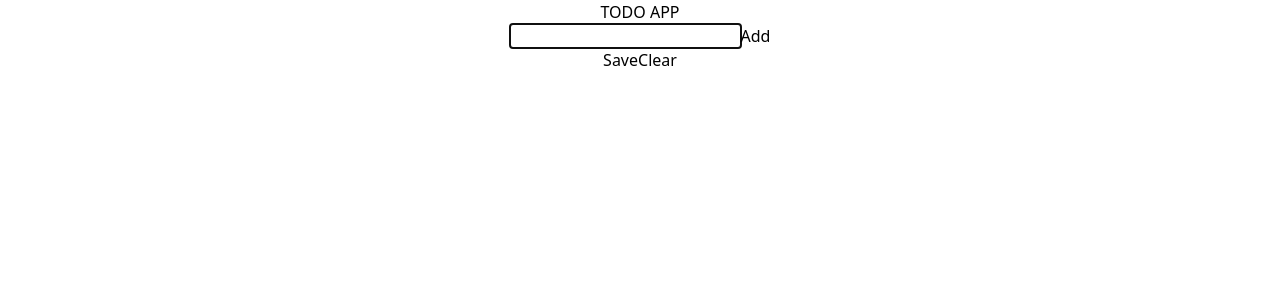
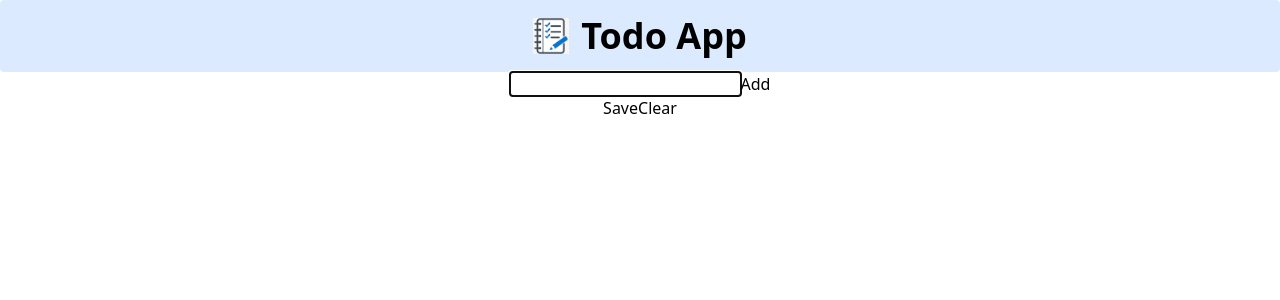
Before and after one commit to LokeshJawale1996/Todo-List, a React (Create React App) app in the folder todo-list/: page / in a window 1280 px wide. Shown: the top 300 px of the page. Built offline with nearby package versions, Linux system fonts and the light colour scheme.

Commit message:
Navbar styling

```diff
--- a/todo-list/src/components/NavBar.js
+++ b/todo-list/src/components/NavBar.js
@@ -1,8 +1,16 @@
 import React from "react";
+import Logo from './images/logo2.jpg'
 function Navbar() {
-    return (<div>
-<h1>TODO APP</h1>
-    </div>
-    )
+  return (
+   <nav className="bg-blue-100 border-red-200 px-2 sm:px-4 py-4 rounded dark:bg-gray-900 text-center">
+      <div className="container mx-auto flex justify-center">
+
+      <a href="https://flowbite.com/" className="flex items-center">
+        <img src={Logo} className="h-6 mr-3 sm:h-9" alt="Flowbite Logo" />
+        <span className="self-center text-4xl font-bold whitespace-nowrap dark:text-white">Todo App</span>
+    </a>
+      </div>
+    </nav>
+  );
 }
 export default Navbar;
```
Also changed, not shown: todo-list/src/components/images/logo.jpg (added), todo-list/src/components/images/logo2.jpg (added).
